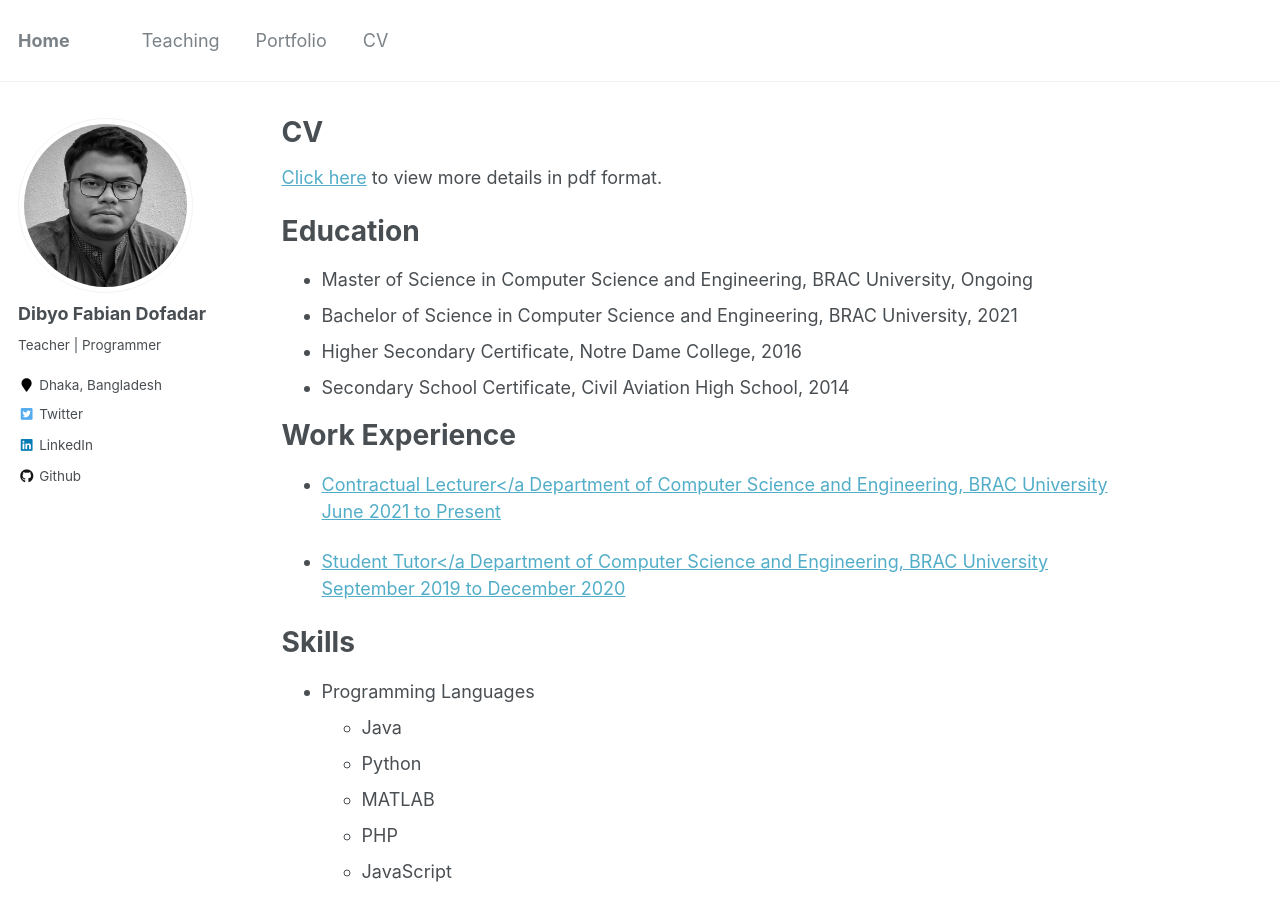
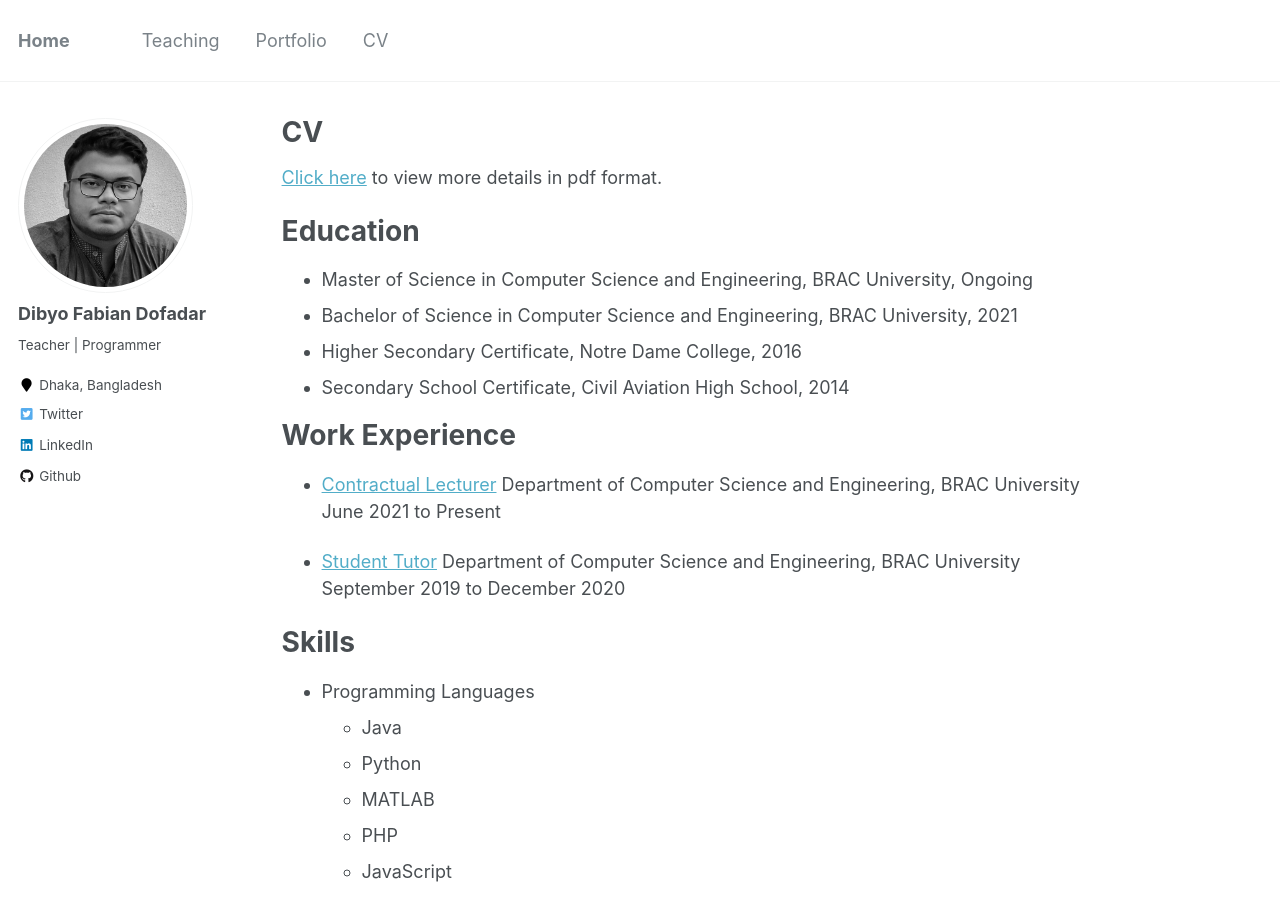
Before and after one commit to fabian-dibyo/fabian-dibyo.github.io, a Jekyll site: the page built from _pages/cv.md, in a window 1280 px wide and 900 px high. Built offline with Jekyll 4.4.1, drawn with Linux system fonts in a browser that asks for light colours.

Commit message:
Update cv.md

```diff
--- a/_pages/cv.md
+++ b/_pages/cv.md
@@ -20,11 +20,11 @@ Education
 
 Work Experience
 ======
-* <a href="https://fabian-dibyo.github.io//teaching/2_ContractualLecturer_BRACU" target="_blank">Contractual Lecturer</a
+* <a href="https://fabian-dibyo.github.io//teaching/2_ContractualLecturer_BRACU" target="_blank">Contractual Lecturer</a>
   Department of Computer Science and Engineering, BRAC University
   June 2021 to Present
 
-* <a href="https://fabian-dibyo.github.io//teaching/1_StudentTutor_BRACU" target="_blank">Student Tutor</a
+* <a href="https://fabian-dibyo.github.io//teaching/1_StudentTutor_BRACU" target="_blank">Student Tutor</a>
   Department of Computer Science and Engineering, BRAC University
   September 2019 to December 2020
 
```
